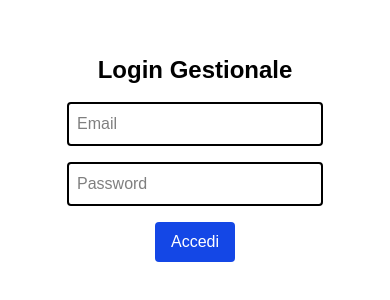
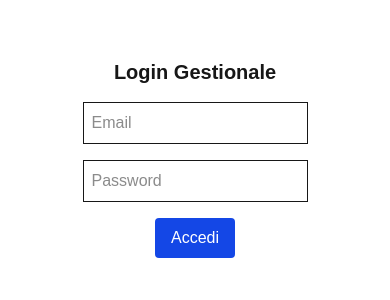
Before and after one commit to rudy127/gestionale-manutenzioni, a Next.js app: page / in a window 390 px wide. Shown: the part 264-564 px from the top of the page. Built offline with nearby package versions, Linux system fonts and the light colour scheme; no server answers.

Commit message:
fix completo phonePrefill dashboard

```diff
--- a/app/page.tsx
+++ b/app/page.tsx
@@ -11,11 +11,11 @@ import {
   type User,
 } from "firebase/auth";
 
-import Dashboard from "./components/DashboardMain";
+import DashboardMain from "./components/DashboardMain";
 import Queue from "./components/Queue";
 import ClientDetail from "./components/ClientDetail";
 
-/* ================= FIREBASE CONFIG ================= */
+/* ================= FIREBASE ================= */
 
 const firebaseConfig = {
   apiKey: "AIzaSyDnduh9NKI2AqTn4rFC0kKTsIGCm6Ip7SY",
@@ -32,7 +32,7 @@ const app =
 export const db = getFirestore(app);
 const auth = getAuth(app);
 
-/* ================= COMPONENT ================= */
+/* ================= APP ================= */
 
 export default function Home() {
   const [user, setUser] = useState<User | null>(null);
@@ -41,12 +41,15 @@ export default function Home() {
   const [view, setView] = useState<"dashboard" | "queue" | "detail">(
     "dashboard"
   );
+
   const [selectedId, setSelectedId] = useState<string | null>(null);
 
   const [email, setEmail] = useState("");
   const [password, setPassword] = useState("");
 
-  /* ===== AUTH LISTENER ===== */
+  const [phoneParam, setPhoneParam] = useState("");
+
+  /* ================= AUTH ================= */
 
   useEffect(() => {
     const unsub = onAuthStateChanged(auth, (u) => {
@@ -57,24 +60,36 @@ export default function Home() {
     return () => unsub();
   }, []);
 
-  /* ===== LOADING ===== */
+  /* ================= PHONE PARAM ================= */
 
-  if (!authReady)
+  useEffect(() => {
+    const params = new URLSearchParams(window.location.search);
+    const phone = params.get("phone");
+
+    if (phone) {
+      setPhoneParam(phone);
+    }
+  }, []);
+
+  /* ================= LOADING ================= */
+
+  if (!authReady) {
     return (
-      <div className="min-h-screen flex items-center justify-center bg-white text-black">
+      <div className="min-h-screen flex items-center justify-center">
         Caricamento...
       </div>
     );
+  }
 
-  /* ===== LOGIN ===== */
+  /* ================= LOGIN ================= */
 
-  if (!user)
+  if (!user) {
     return (
-      <div className="min-h-screen flex flex-col justify-center items-center bg-white text-black space-y-4">
-        <h1 className="text-2xl font-bold">Login Gestionale</h1>
+      <div className="min-h-screen flex flex-col justify-center items-center gap-4">
+        <h1 className="text-xl font-bold">Login Gestionale</h1>
 
         <input
-          className="border-2 border-black p-2 rounded w-64"
+          className="border p-2"
           placeholder="Email"
           value={email}
           onChange={(e) => setEmail(e.target.value)}
@@ -82,33 +97,31 @@ export default function Home() {
 
         <input
           type="password"
-          className="border-2 border-black p-2 rounded w-64"
+          className="border p-2"
           placeholder="Password"
           value={password}
           onChange={(e) => setPassword(e.target.value)}
         />
 
         <button
-          onClick={async () => {
-            try {
-              await signInWithEmailAndPassword(auth, email, password);
-            } catch {
-              alert("Credenziali errate");
-            }
-          }}
           className="bg-blue-700 text-white px-4 py-2 rounded"
+          onClick={() =>
+            signInWithEmailAndPassword(auth, email, password)
+          }
         >
           Accedi
         </button>
       </div>
     );
+  }
 
-  /* ===== DASHBOARD ===== */
+  /* ================= DASHBOARD ================= */
 
   if (view === "dashboard") {
     return (
-      <Dashboard
+      <DashboardMain
         user={user}
+        phonePrefill={phoneParam}
         goQueue={() => setView("queue")}
         goDetail={(id: string) => {
           setSelectedId(id);
@@ -119,7 +132,7 @@ export default function Home() {
     );
   }
 
-  /* ===== QUEUE ===== */
+  /* ================= QUEUE ================= */
 
   if (view === "queue") {
     return (
@@ -134,7 +147,7 @@ export default function Home() {
     );
   }
 
-  /* ===== CLIENT DETAIL ===== */
+  /* ================= CLIENT DETAIL ================= */
 
   if (view === "detail" && selectedId) {
     return (
```
